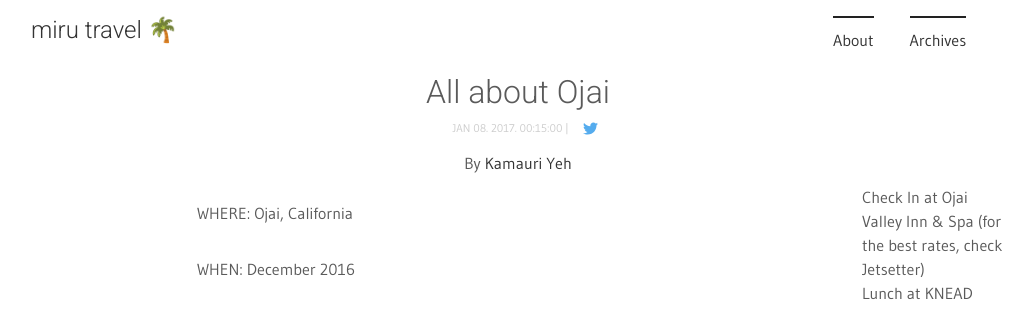
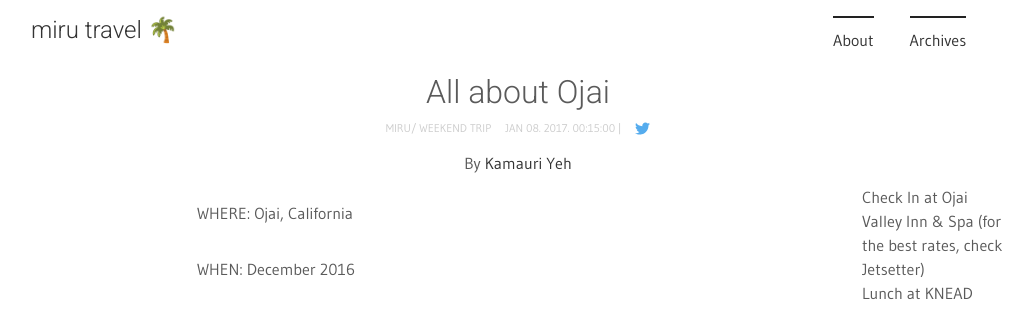
Before and after one commit to PHironaka/Miru-Blog, a Jekyll site: the page built from _posts/2017-01-08-all-about-ojai.markdown, in a window 1280 px wide and 900 px high. Shown: the top 309 px of the window, without its empty margins (122-1157 px from the left). Built offline with Jekyll 4.4.1, drawn with Linux system fonts in a browser that asks for light colours.

Commit message:
Updated All About Ojai

```diff
--- a/_posts/2017-01-08-all-about-ojai.markdown
+++ b/_posts/2017-01-08-all-about-ojai.markdown
@@ -1,6 +1,8 @@
 ---
 title: All about Ojai
 date: 2017-01-08 00:15:00 Z
+categories:
+- Weekend Trip
 tags:
 - california
 - ojai
```
